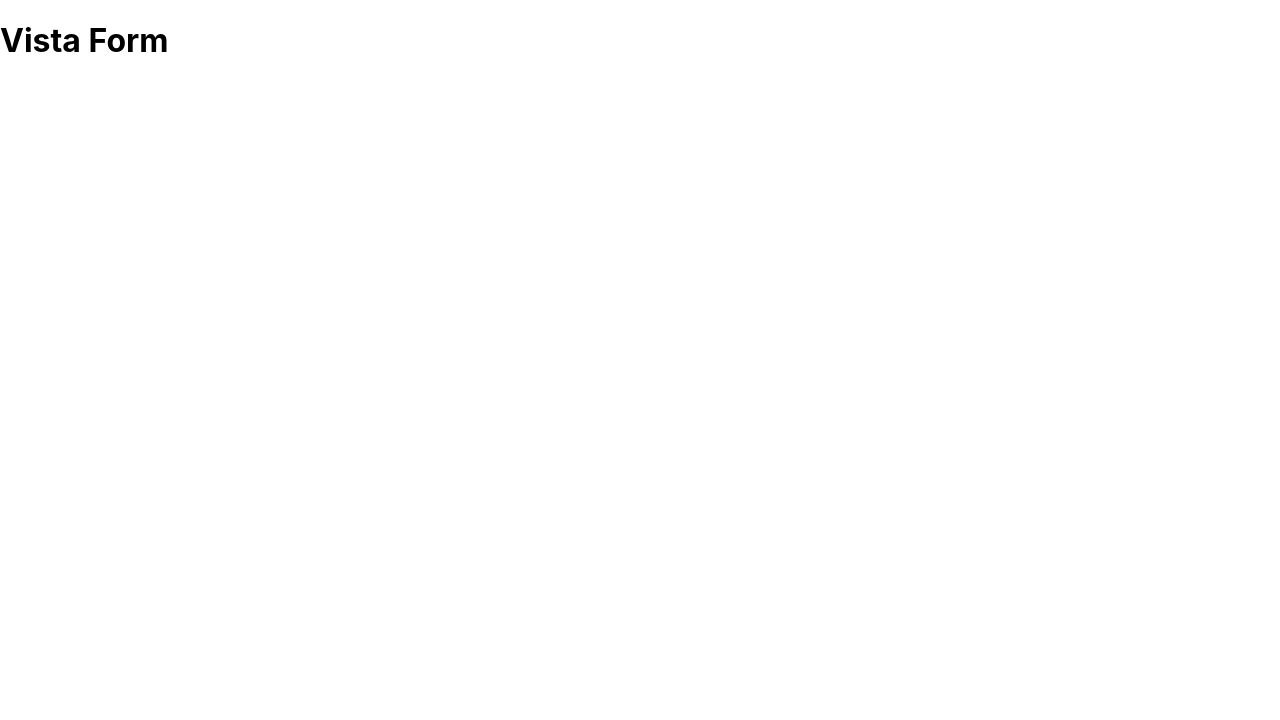
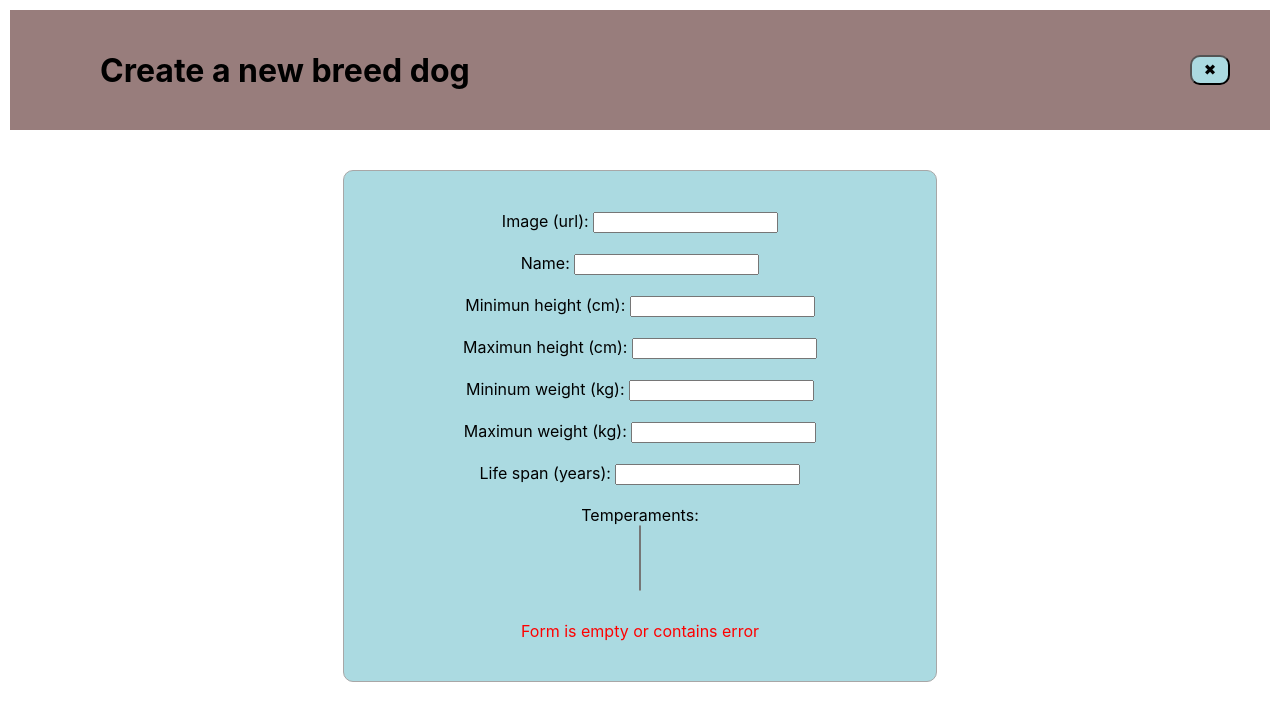
Before and after one commit to samuestepa/Dogs-Page, a React (Create React App) app in the folder client/: page /form in a window 1280 px wide. Shown: the top 720 px of the page. Built offline with nearby package versions, Linux system fonts and the light colour scheme.

Commit message:
form por debugear

```diff
--- a/client/src/Components/Nav/Nav.jsx
+++ b/client/src/Components/Nav/Nav.jsx
@@ -20,7 +20,7 @@ const Nav = () => {
             <Link to={`/`} >
                 <button>🡰</button>
             </Link>
-            <Link to={`/create`}>
+            <Link to={`/form`}>
                 <button>Create</button>
             </Link>
             <Sort />
--- a/client/src/Redux/actions.js
+++ b/client/src/Redux/actions.js
@@ -120,7 +120,7 @@ export const order = () => ({
 export const createDog = (payload) => {
     return async function (dispatch) {
         try {
-            const service = await axios.post('http://localhost:3001/create', payload)
+            const service = await axios.post(URL, payload)
 
             dispatch({
                 type: CREATE_DOG,
--- a/client/src/Views/Form/Form.jsx
+++ b/client/src/Views/Form/Form.jsx
@@ -1,12 +1,177 @@
 import React from "react";
+import { Link } from 'react-router-dom'
+import { useState, useEffect } from 'react';
+import { useSelector, useDispatch } from 'react-redux';
 import validations from './validations';
 import style from './Form.module.css';
+import { createDog } from '../../redux/actions';
 
 const Form = () => {
+    const dispatch = useDispatch();
+    const temperaments = useSelector((state) => state.allTemperaments);
+    const [error, setError] = useState({});
+    const [formData, setFormData] = useState({
+        image: '',
+        name: '',
+        heightMin: '',
+        heightMax: '',
+        weightMin: '',
+        weightMax: '',
+        lifeSpan: '',
+        temperaments: []
+    });
+    const [formTouched, setFormTouched] = useState(false);
+
+    useEffect(() => {
+        if(formTouched) setError(validations(formData))
+    }, [formData, formTouched]);
+
+    //Para cambios en el formulario
+    const handleChange = (event) => {
+        const { name, value } = event.target;
+        const validationErrors = validations({...formData, [name]: value});
+        setError(validationErrors);
+        setFormData((data) => ({...data, [name]: value}));
+        setFormTouched(true);
+    };
+
+    //Agregar o quitar temperamentos seleccionados en el dropdown
+    const handleTemperamentChange = (event) => {
+        const selectValue = event.target.value;
+        if(!formData.temperaments.includes(selectValue))
+        setFormData((data) => ({...data, temperaments: [...data.temperaments, selectValue]}));
+    };
+
+    //Identificar temperamentos seleccionados
+    const handleSelectTemperament = () => {
+        return document.getElementById('selectTemperaments')
+    };
+
+    //Remover elementos seleccionados
+    const handleRemoveTemperament = (id) => {
+        setFormData((data) => ({
+            ...data, temperaments: data.temperaments.filter((temperamentId) => temperamentId !== id)
+        }))
+    };
+
+    const handleSubmit = (event) => {
+        event.preventDefault();
+
+        let aux = Object.keys(error);
+        if(aux.length === 0) {
+            // Si no hay errores de validación, se reinicia el formulario y se envían los datos al servidor.
+            setFormData({
+                image: '',
+                name: '',
+                heightMin: '',
+                heightMax: '',
+                weightMin: '',
+                weightMax: '',
+                lifeSpan: '',
+                temperaments: []
+            });
+            const validationErrors = validations(formData);
+            setError(validationErrors);
+
+            // Construcción del body para la petición de creación de nuevo perro
+            const payload = {
+                image: formData.image,
+                name: formData.name,
+                height: `${formData.heightMin} - ${formData.heightMax}`,
+                weight: `${formData.weightMin} - ${formData.weightMax}`,
+                life_span: `${formData.lifeSpan} years`,
+                temperaments: formData.temperaments,
+            }
+            console.log(payload)
+            dispatch(createDog(payload))
+            setFormTouched(false)
+        } else {
+            return alert(error)
+        }
+    };
+
+    const isSubmitDisabled = Object.keys(error).length > 0 || !formTouched;
+
     return (
         <div>
-            <h1>Vista Form</h1>
+        <div className={style.bar}>
+            <h1 className={style.title}>Create a new breed dog</h1>
+            <Link to={`/home`}>
+                <button className={style.back}>✖</button>
+            </Link>
         </div>
+        <div className={style.new}>
+            <form className={style.form} onSubmit={handleSubmit}>
+                <label>Image (url): <input
+                    type="text" key="image" name="image" value={formData.image}
+                    onChange={handleChange} onBlur={handleChange} /> </label>
+                <span>{error?.image && error.image}</span>
+                <br />
+                <label>Name: <input
+                    type="text" key="name" name="name" value={formData.name}
+                    onChange={handleChange} /> </label>
+                <span>{error?.name && error.name}</span>
+                <br />
+                <label>Minimun height (cm): <input
+                    type="number" key="heightMin" name="heightMin" onChange={handleChange}
+                    value={formData.heightMin} /> </label>
+                <span>{error?.heightMin && error.heightMin}</span>
+                <br />
+                <label>Maximun height (cm): <input
+                    type="number" key="heightMax" name="heightMax" onChange={handleChange}
+                    value={formData.heightMax} /> </label>
+                <span>{error?.heightMax && error.heightMax}</span>
+                <br />
+                <label>Mininum weight (kg): <input
+                    type="number" key="weightMin" name="weightMin" onChange={handleChange}
+                    value={formData.weightMin} /></label>
+                <span>{error?.weightMin && error.weightMin}</span>
+                <br />
+                <label>Maximun weight (kg): <input
+                    type="number" key="weightMax" name="weightMax" onChange={handleChange}
+                    value={formData.weightMax} /></label>
+                <span>{error?.weightMax && error.weightMax}</span>
+                <br />
+                <label>Life span (years): <input
+                    type="number" key="lifeSpan" name="lifeSpan" onChange={handleChange}
+                    value={formData.lifeSpan} /></label>
+                <span>{error?.lifeSpan && error.lifeSpan}</span>
+                <br />
+                <label>
+                    Temperaments:
+                    <div onClick={handleSelectTemperament}>
+                        <select id="temperamentsDropdown" multiple value={formData.temperaments} onChange={handleTemperamentChange}>
+                            {temperaments.map((temperament) => (
+                                <option key={temperament} value={temperament}>
+                                    {temperament}
+                                </option>
+                            ))}
+                        </select>
+                        <div className={style['selected-values']}>
+                            {formData.temperaments.map((selectedId) => {
+                                const selectedTemperament = temperaments.find((temperament) => temperament.id === selectedId);
+                                return (
+                                    <div key={selectedId} className={style['selected-temperament']}>
+                                        {selectedTemperament.name}{' '}
+                                        <button type="button" onClick={() => handleRemoveTemperament(selectedId)}>
+                                            ✖
+                                        </button>
+                                    </div>
+                                );
+                            })}
+                        </div>
+                    </div>
+                    <span>{error?.temperaments && error.temperaments}</span>
+                </label>
+                <br />
+                {!isSubmitDisabled ? (
+                    <button type='submit'>Send</button>
+                ) : (
+                    <span>Form is empty or contains error</span>
+                )}
+            </form>
+        </div>
+    </div>
     )
 };
 
--- a/client/src/Views/Form/Form.module.css
+++ b/client/src/Views/Form/Form.module.css
@@ -0,0 +1,114 @@
+.bar {
+    display: flex;
+    justify-content: center;
+    align-items: center;
+    padding: 10px;
+    background-color: rgba(152, 125, 124);
+    height: 100px;
+    margin: 10px;
+}
+
+.title {
+    margin-left: 80px;
+    flex: 1;
+}
+
+.back {
+    margin-right: 30px;
+    align-self: flex-end;
+    background-color: rgba(171, 218, 225);
+    cursor: pointer;
+    width: 40px;
+    height: 30px;
+    border-radius: 10px;
+    font-size: 15px;
+}
+
+.new {
+    display: flex;
+    text-align: center;
+    align-items: center;
+    flex-direction: column;
+    margin-top: 40px;
+    width: 100%;
+}
+
+.form {
+    display: flex;
+    flex-direction: column;
+    background-color: rgba(171, 218, 225);
+    padding: 40px;
+    border-radius: 10px;
+    border: 1px rgb(168, 167, 167) solid;
+    width: 40vw;
+}
+
+.form button {
+    background-color: rgb(61, 166, 246);
+    border: 1.5px rebeccapurple solid;
+    border-radius: 4px;
+    margin: 20px 8px;
+    padding: 8px;
+    cursor: pointer;
+}
+
+.form button:hover {
+    cursor: pointer;
+}
+
+.form span {
+    color: red;
+}
+
+.danger {
+    font-size: 10px;
+    color: red;
+    margin-left: 10em;
+}
+
+.dropdown {
+    position: relative;
+}
+
+.selected-values {
+    display: flex;
+    flex-wrap: wrap;
+    justify-content: center;
+    align-items: center;
+    border-radius: 4px;
+    padding: 5px;
+}
+
+.selected-temperament {
+    margin: 2px;
+    padding: 2px 2px;
+    background-color: #f0f0f0;
+    border-radius: 4px;
+    display: flex;
+    align-items: center;
+    height: 25px;
+    width: auto;
+    margin-right: 5px;
+}
+
+.selected-temperament button {
+    margin-right: -5px;
+    cursor: pointer;
+    border: none;
+    background-color: transparent;
+    color: #f44336;
+}
+
+#temperamentsDropdown {
+    position: absolute;
+    top: 100%;
+    left: 0;
+    width: 100%;
+    max-height: 150px;
+    overflow-y: auto;
+    border: 1px solid #ccc;
+    border-radius: 4px;
+    padding: 5px;
+    background-color: #fff;
+    display: none;
+}
```
